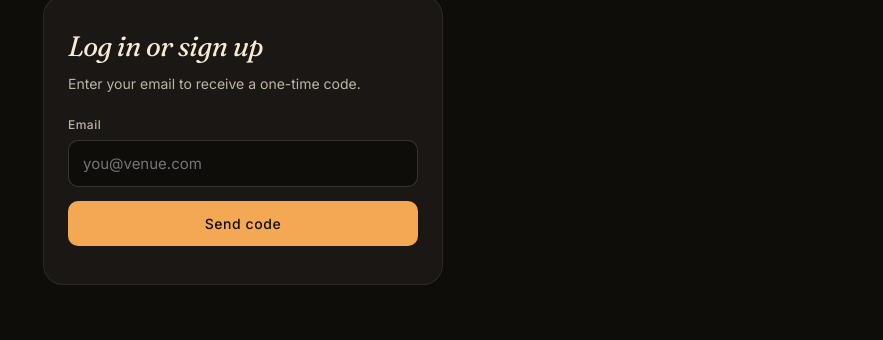
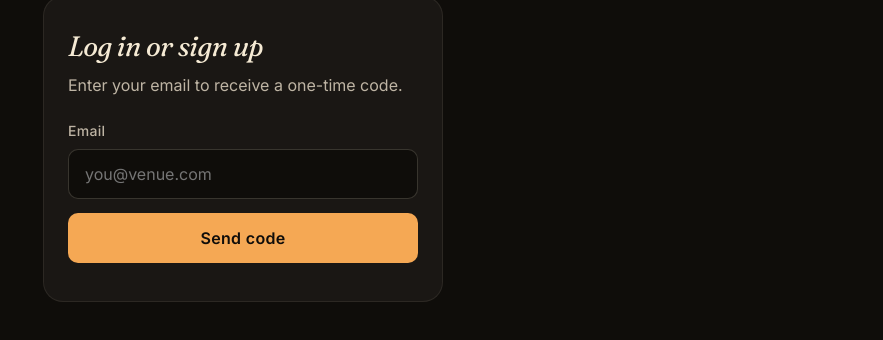
Before and after one commit to thefmled/flock, a website: page public/login.html in a window 1280 px wide. Shown: the part 164-504 px from the top of the page, without its empty margins (397-1280 px from the left). Drawn offline with Linux system fonts and the light colour scheme.

Commit message:
Update styles.css

```diff
--- a/public/styles.css
+++ b/public/styles.css
@@ -336,9 +336,9 @@ body.landing-light {
 
 .subheading {
   color: var(--text-muted);
-  font-size: 14px;
+  font-size: 16px;
   margin-bottom: 22px;
-  line-height: 1.5;
+  line-height: 1.55;
 }
 
 .section-label {
@@ -354,20 +354,20 @@ body.landing-light {
 .input-group { margin-bottom: 14px; }
 .input-group label {
   display: block;
-  font-size: 12px;
+  font-size: 14px;
   font-weight: 500;
   color: var(--text-muted);
-  margin-bottom: 6px;
-  letter-spacing: 0.04em;
+  margin-bottom: 8px;
+  letter-spacing: 0.02em;
 }
 .input-group input,
 .input-group textarea,
 .input-group select {
   width: 100%;
-  padding: 13px 14px;
+  padding: 14px 16px;
   border: 1px solid var(--border-strong);
   border-radius: 10px;
-  font-size: 15px;
+  font-size: 16px;
   font-family: inherit;
   background: var(--bg);
   color: var(--text);
@@ -385,14 +385,14 @@ body.landing-light {
   background: var(--accent);
   color: var(--accent-text);
   border: none;
-  padding: 14px 22px;
+  padding: 15px 24px;
   border-radius: 10px;
-  font-size: 14px;
-  font-weight: 500;
+  font-size: 16px;
+  font-weight: 600;
   cursor: pointer;
   width: 100%;
   font-family: inherit;
-  letter-spacing: 0.04em;
+  letter-spacing: 0.02em;
   transition: opacity 0.2s;
 }
 .button:hover { opacity: 0.9; }
@@ -404,8 +404,8 @@ body.landing-light {
 }
 
 /* Status messages */
-.error { color: var(--error); font-size: 13px; margin-top: 10px; }
-.success { color: var(--success); font-size: 13px; margin-top: 10px; }
+.error { color: var(--error); font-size: 14px; margin-top: 10px; line-height: 1.5; }
+.success { color: var(--success); font-size: 14px; margin-top: 10px; line-height: 1.5; }
 
 /* Chips */
 .chip {
```
